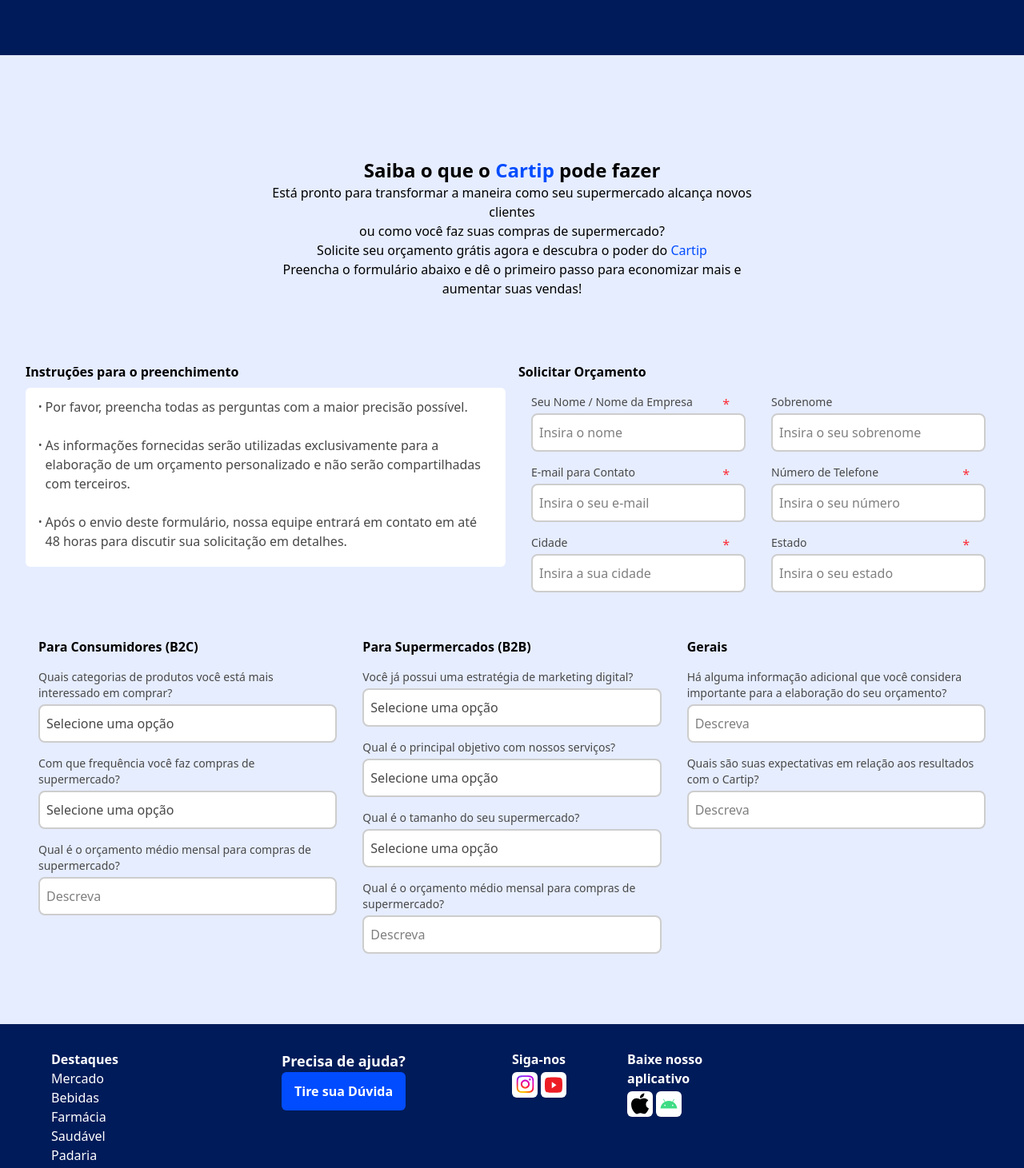
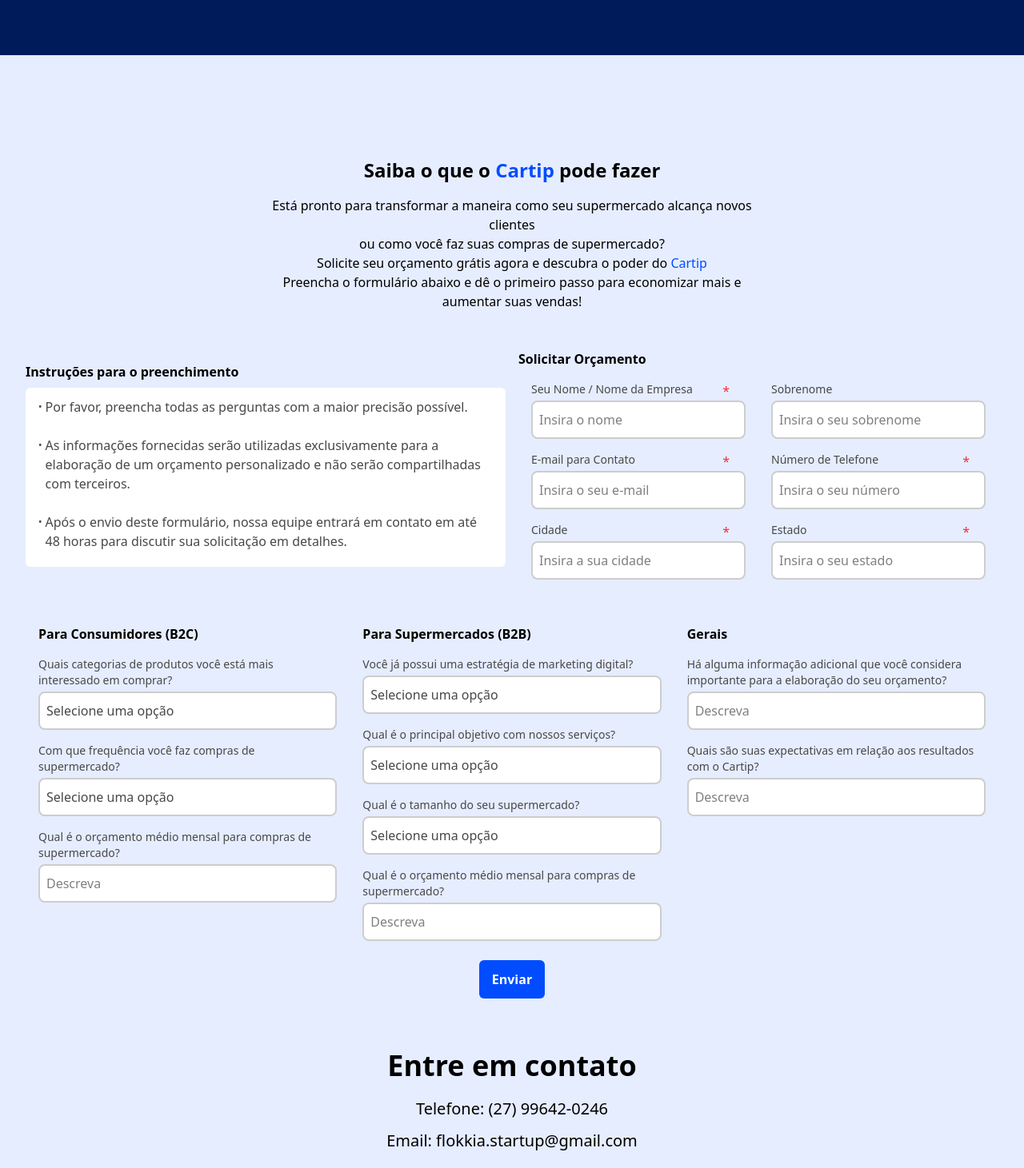
Before and after one commit to tiagocuzzuolnunes/landing-page-flokia, a Next.js app: page / in a window 1280 px wide. Shown: the part 4740-6201 px from the top of the page at 80% size. Built offline with nearby package versions, Linux system fonts and the light colour scheme.

Commit message:
commiting changes contact section

```diff
--- a/src/components/ContactSection.jsx
+++ b/src/components/ContactSection.jsx
@@ -1,20 +1,21 @@
 import ContactTextInput from "./ContactTextInput";
 import ContactSelectInput from "./ContactSelectInput";
+import MainButton from "./MainButton";
 
 export default function ContactSection() {
 
     return (
         <section className="bg-primary-background h-auto py-16 px-8">
 
-            <div className="grid grid-cols-4 gap-4">
-                <article className="col-span-2 col-start-2 text-center py-16">
+            <div className="grid sm:grid-cols-4 gap-4">
+                <article className="col-span-2 sm:col-start-2 text-center pt-16 pb-8">
                     <div className="justify-self-center ">
-                        <h2 className="text-2xl font-semibold">Saiba o que o <span className="text-primary-normal">Cartip</span> pode fazer</h2>
+                        <h2 className="text-2xl font-semibold pb-4">Saiba o que o <span className="text-primary-normal">Cartip</span> pode fazer</h2>
                         <p>Está pronto para transformar a maneira como seu supermercado alcança novos clientes<br /> ou como você faz suas compras de supermercado? <br />Solicite seu orçamento grátis agora e descubra o poder do <span className="text-primary-normal">Cartip</span> </p>
                         <p>Preencha o formulário abaixo e dê o primeiro passo para economizar mais e aumentar suas vendas!</p>
                     </div>
                 </article>
-                <article className="col-span-2">
+                <article className="col-span-2 py-4">
                     <h4 className="pb-2 font-semibold">Instruções para o preenchimento</h4>
                     <div className="rounded-md bg-white px-4">
                         <ul>
@@ -71,6 +72,28 @@
 
                 </div>
             </article>
+            <div className="flex justify-center">
+
+                <MainButton content={"Enviar"} />
+
+            </div>
+
+            <article className="w-full flex flex-col items-center">
+                <h4 className="pt-16 pb-2 text-4xl font-semibold">Entre em contato</h4>
+                <a target="_blank" href="https://wa.me/5527996420246?text=Olá,%20tenho%20interesse%20em%20tirar%20dúvidas!">
+
+                    <p className="pt-3 text-xl hover:text-primary-normal hover:underline active:underline active:text-primary-normal">Telefone: (27) 99642-0246</p>
+
+                </a>
+
+                <a href="https://mail.google.com/mail/?view=cm&fs=1&to=flokkia.startup@gmail.com.com&su=Minha Dúvida&body=Escreva Aqui" target="_blank">
+
+                    <p className="pt-3 text-xl hover:text-primary-normal hover:underline active:underline active:text-primary-normal">Email: flokkia.startup@gmail.com</p>
+
+                </a>
+
+            </article>
+
 
         </section>
     )
```
